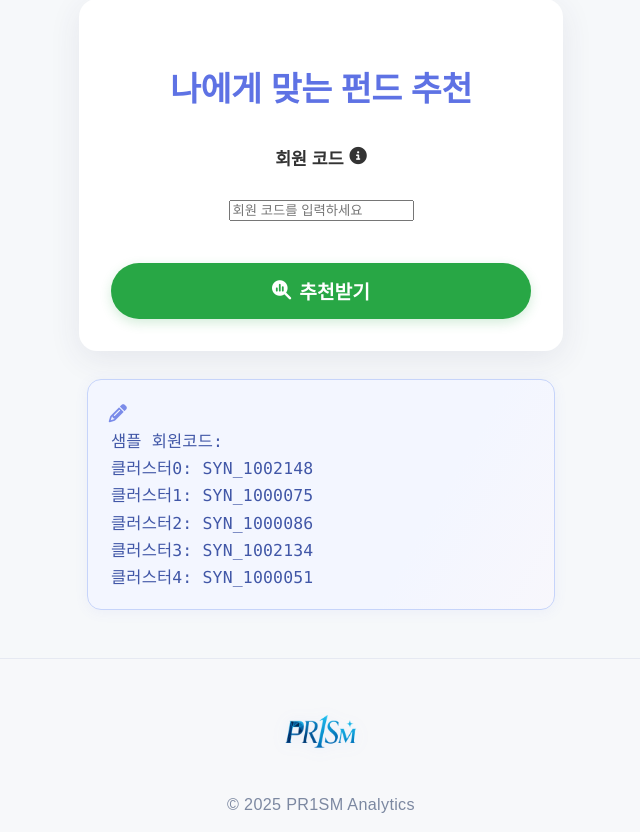
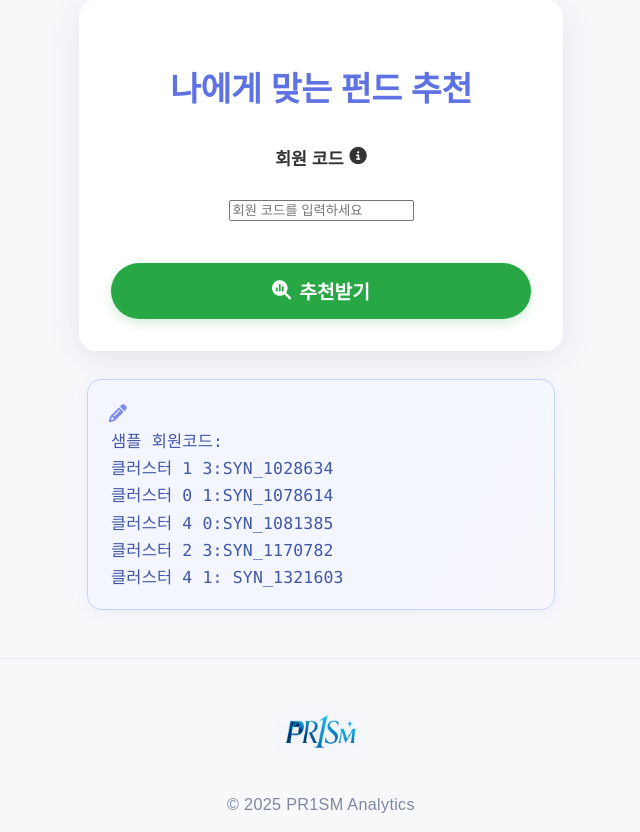
Before and after one commit to Ad-astra9211/MS-Project_1, a Flask app: page / in a window 1280 px wide. Shown: the part 167-999 px from the top of the page, without its empty margins (319-959 px from the left). Run offline with Flask 3, Linux system fonts and the light colour scheme.

Commit message:
add combi cluster

```diff
--- a/src/flaskweb/src/app.py
+++ b/src/flaskweb/src/app.py
@@ -1,4 +1,4 @@
-from flask import Flask, render_template, request
+from flask import Flask, request, render_template, redirect, url_for, flash
 import os
 from databricks import sql
 import pandas as pd
@@ -6,6 +6,7 @@ from dotenv import load_dotenv
 
 load_dotenv()
 app = Flask(__name__)
+app.secret_key = os.environ.get('SECRET_KEY')
 
 def run_query(query, params=None):
     with sql.connect(
@@ -36,40 +37,178 @@ def risk_label(risk):
     return risk_map.get(int(risk), str(risk)) if risk else None
 
 # 클러스터별 기본 필터 조건
-cluster_fund_filter_conditions = {
-    0: {  # 오래된 VIP & 활동성 높은 고객
-        "funds_data.fund_performance.펀드성과정보_1년": (">", 0.05),
-        "funds_data.fund_performance.펀드수정샤프연환산_1년": (">", 1.0),
-        "funds_data.fund_risk_grades.투자위험등급": ("<=", 3)
+customer_consumption_cluster_fund_conditions = {
+    # Cluster 0: 핵심 활성 고객 (VIP, 활동성 높은 고객)
+    (0, 0): {
+        # [근거] VIP+소극적. 저위험, 안정형, MDD로 손실 제한.
+        # "fund_tags.배당주": (">", 0.5),
+        # "fund_tags.절대수익추구": (">", 0.5),
+        "fund_performance.펀드성과정보_1년": (">", 0.05),
+        "fund_performance.펀드수정샤프연환산_1년": (">", 1.0),
+        "fund_risk_grades.투자위험등급": ("<=", 3),  # 필수
+        # "fund_performance.MaximumDrawDown_1년": ("<", -5),  # 안정성 강조
     },
-    1: {  # 저활동/이탈 가능성 고객
-        "funds_data.fund_tags.절대수익추구": (">", 0.5),
-        "funds_data.fund_tags.퇴직연금": (">", 0.5),
-        "funds_data.fund_fees.선취수수료": ("==", 0.0),
-        "funds_data.fund_performance.MaximumDrawDown_1년": ("<", -5),
-        "funds_data.fund_risk_grades.투자위험등급": ("<=", 3)
+    (0, 1): {
+        # [근거] VIP+활동성. 성장/글로벌, MDD로 중위험 허용.
+        # "fund_tags.글로벌": (">", 0.5),
+        # "fund_tags.성장주": (">", 0.5),
+        "fund_performance.펀드성과정보_1년": (">", 0.05),
+        "fund_performance.펀드수정샤프연환산_1년": (">", 1.0),
+        "fund_risk_grades.투자위험등급": ("<=", 3),
+        "fund_performance.MaximumDrawDown_1년": ("<", -5),
     },
-    2: {  # 신규 고객 또는 빠르게 이탈한 고객
-        "funds_data.fund_tags.4차산업": (">", 0.5),
-        "funds_data.fund_tags.성장주": (">", 0.5),
-        "funds_data.fund_fees.선취수수료": ("==", 0.0),
-        "funds_data.fund_performance.펀드성과정보_1년": (">", 0.03),
-        "funds_data.fund_risk_grades.투자위험등급": ("<=", 4),
+    (0, 2): {
+        # [근거] 실속형 소비+VIP. 중소형주, 무수수료, 위험등급 필수.
+        "fund_tags.중소형주": (">", 0.5),
+        "fund_performance.펀드성과정보_1년": (">", 0.03),
+        "fund_fees.선취수수료": ("==", 0.0),
+        "fund_risk_grades.투자위험등급": ("<=", 4),
+        "fund_performance.MaximumDrawDown_1년": ("<", -7),  # 공격적 투자자용
     },
-    3: {  # 안정적인 중급 이용 고객
-        "funds_data.fund_tags.자산배분": (">", 0.5),
-        "funds_data.fund_performance.펀드수정샤프연환산_1년": (">", 0.8),
-        "funds_data.fund_fees.운용보수": ("<", 1.0),
-        "funds_data.fund_risk_grades.투자위험등급": ("<=", 2),
+    (0, 3): {
+        # [근거] 가족/장기고객+VIP. 자산배분/ESG, 보수적 MDD.
+        # "fund_tags.자산배분": (">", 0.5),
+        "fund_performance.펀드수정샤프연환산_1년": (">", 0.8),
+        "fund_risk_grades.투자위험등급": ("<=", 2),
+        "fund_performance.MaximumDrawDown_1년": ("<", -4),
     },
-    4: {  # 중저가 이용/평범한 고객
-        "funds_data.fund_tags.배당주": (">", 0.5),
-        "funds_data.fund_tags.중소형주": ("<", 0.5),
-        "funds_data.fund_performance.펀드성과정보_1년": (">", 0.02),
-        "funds_data.fund_fees.판매보수": ("<", 0.8),
-        "funds_data.fund_risk_grades.투자위험등급": ("<=", 3),
+    (0, 4): {
+        # [근거] 젊은/트렌드 소비+VIP. 성장주/중소형주, 위험등급 필수, MDD 완화.
+        # "fund_tags.중소형주": (">", 0.5),
+        "fund_tags.성장주": (">", 0.5),
+        "fund_performance.펀드성과정보_1년": (">", 0.02),
+        "fund_risk_grades.투자위험등급": ("<=", 3),
+        "fund_performance.MaximumDrawDown_1년": ("<", -6),
+    },
+
+    # Cluster 1: 휴면/저관여 고객
+    (1, 0): {
+        "fund_tags.배당주": (">", 0.5),
+        "fund_tags.절대수익추구": (">", 0.5),
+        "fund_performance.펀드성과정보_1년": (">", 0.03),
+        "fund_fees.선취수수료": ("==", 0.0),
+        "fund_performance.MaximumDrawDown_1년": ("<", -3),
+        "fund_risk_grades.투자위험등급": ("<=", 3),
+    },
+    (1, 1): {
+        "fund_tags.배당주": (">", 0.5),
+        "fund_tags.절대수익추구": (">", 0.5),
+        "fund_risk_grades.투자위험등급": ("<=", 3),
+        "fund_performance.MaximumDrawDown_1년": ("<", -3),
+        "fund_fees.선취수수료": ("==", 0.0),
+    },
+    (1, 2): {
+        "fund_tags.중소형주": (">", 0.5),
+        "fund_performance.펀드성과정보_1년": (">", 0.03),
+        "fund_fees.선취수수료": ("==", 0.0),
+        "fund_risk_grades.투자위험등급": ("<=", 4),
+        "fund_performance.MaximumDrawDown_1년": ("<", -7),
+    },
+    (1, 3): {
+        "fund_tags.자산배분": (">", 0.5),
+        "fund_tags.ESG(사회책임투자형)": (">", 0.5),
+        "fund_tags.배당주": (">", 0.5),
+        "fund_fees.선취수수료": ("==", 0.0),
+        "fund_risk_grades.투자위험등급": ("<=", 2),
+        "fund_performance.MaximumDrawDown_1년": ("<", -4),
+    },
+    (1, 4): {
+        "fund_tags.중소형주": (">", 0.5),
+        "fund_tags.성장주": (">", 0.5),
+        "fund_fees.선취수수료": ("==", 0.0),
+        "fund_risk_grades.투자위험등급": ("<=", 3),
+        "fund_performance.MaximumDrawDown_1년": ("<", -6),
+    },
+
+    # Cluster 2: 금융 서비스 중심 고객
+    (2, 0): {
+        "fund_tags.배당주": (">", 0.5),
+        "fund_tags.절대수익추구": (">", 0.5),
+        "fund_performance.펀드성과정보_1년": (">", 0.03),
+        "fund_fees.선취수수료": ("==", 0.0),
+        "fund_risk_grades.투자위험등급": ("<=", 3),
+        "fund_performance.MaximumDrawDown_1년": ("<", -5),
+    },
+    (2, 1): {
+        "fund_tags.절대수익추구": (">", 0.5),
+        "fund_tags.글로벌": (">", 0.5),
+        "fund_performance.펀드성과정보_1년": (">", 0.03),
+        "fund_fees.선취수수료": ("==", 0.0),
+        "fund_risk_grades.투자위험등급": ("<=", 3),
+        "fund_performance.MaximumDrawDown_1년": ("<", -5),
+    },
+    (2, 2): {
+        "fund_tags.중소형주": (">", 0.5),
+        "fund_tags.절대수익추구": (">", 0.5),
+        "fund_performance.펀드성과정보_1년": (">", 0.03),
+        "fund_fees.선취수수료": ("==", 0.0),
+        "fund_risk_grades.투자위험등급": ("<=", 4),
+        "fund_performance.MaximumDrawDown_1년": ("<", -7),
+    },
+    (2, 3): {
+        "fund_tags.자산배분": (">", 0.5),
+        "fund_tags.ESG(사회책임투자형)": (">", 0.5),
+        "fund_performance.펀드수정샤프연환산_1년": (">", 0.8),
+        "fund_fees.선취수수료": ("==", 0.0),
+        "fund_risk_grades.투자위험등급": ("<=", 2),
+        "fund_performance.MaximumDrawDown_1년": ("<", -4),
+    },
+    (2, 4): {
+        "fund_tags.글로벌": (">", 0.5),
+        "fund_tags.성장주": (">", 0.5),
+        "fund_performance.펀드성과정보_1년": (">", 0.02),
+        "fund_fees.선취수수료": ("==", 0.0),
+        "fund_risk_grades.투자위험등급": ("<=", 3),
+        "fund_performance.MaximumDrawDown_1년": ("<", -6),
+    },
+
+    # Cluster 3: 일반/평균 고객
+    (3, 0): {
+        "fund_tags.배당주": (">", 0.5),
+        "fund_tags.자산배분": (">", 0.5),
+        "fund_performance.펀드성과정보_1년": (">", 0.02),
+        "fund_fees.선취수수료": ("==", 0.0),
+        "fund_risk_grades.투자위험등급": ("<=", 3),
+        "fund_performance.MaximumDrawDown_1년": ("<", -5),
+    },
+    (3, 1): {
+        "fund_tags.자산배분": (">", 0.5),
+        "fund_tags.글로벌": (">", 0.5),
+        "fund_tags.성장주": (">", 0.5),
+        "fund_performance.펀드성과정보_1년": (">", 0.02),
+        "fund_fees.선취수수료": ("==", 0.0),
+        "fund_risk_grades.투자위험등급": ("<=", 3),
+        "fund_performance.MaximumDrawDown_1년": ("<", -5),
+    },
+    (3, 2): {
+        "fund_tags.중소형주": (">", 0.5),
+        "fund_tags.자산배분": (">", 0.5),
+        "fund_performance.펀드성과정보_1년": (">", 0.02),
+        "fund_fees.선취수수료": ("==", 0.0),
+        "fund_risk_grades.투자위험등급": ("<=", 4),
+        "fund_performance.MaximumDrawDown_1년": ("<", -8),
+    },
+    (3, 3): {
+        "fund_tags.자산배분": (">", 0.5),
+        "fund_tags.ESG(사회책임투자형)": (">", 0.5),
+        "fund_tags.배당주": (">", 0.5),
+        "fund_performance.펀드성과정보_3년": (">", 0.02),
+        "fund_fees.선취수수료": ("==", 0.0),
+        "fund_risk_grades.투자위험등급": ("<=", 2),
+        "fund_performance.MaximumDrawDown_1년": ("<", -4),
+    },
+    (3, 4): {
+        "fund_tags.중소형주": (">", 0.5),
+        "fund_tags.성장주": (">", 0.5),
+        "fund_performance.펀드성과정보_1년": (">", 0.02),
+        "fund_fees.선취수수료": ("==", 0.0),
+        "fund_risk_grades.투자위험등급": ("<=", 3),
+        "fund_performance.MaximumDrawDown_1년": ("<", -6),
     },
 }
+
+
+
 
 # 테마 키워드
 theme_keywords = ['가치주', '성장주', '중소형주', '글로벌', '자산배분', '4차산업', 'ESG',
@@ -82,45 +221,69 @@ def home():
 @app.route('/recommend', methods=['POST'])
 def recommend():
     try:
-        # 1. 회원코드 입력이 있으면 cluster값을 우선 조회
+        # 1. 회원코드 입력이 있으면 클러스터 값 조회
         member_code = request.form.get('member_code')
-        cluster_value = None
+        customer_cluster_value = None  # 고객 클러스터
+        consumption_cluster_value = None  # 소비 클러스터
         preselected_themes = []
         preselected_risk = None
         cluster_cond = {}
+        applied_filters = {}
 
-        # [핵심] 적용할 필드명 리스트
+        # [핵심] 적용할 필드명 리스트 (SQL 매핑)
         filter_fields = {
-            "funds_data.fund_performance.펀드수정샤프연환산_1년": "p.`펀드수정샤프연환산_1년`",
-            "funds_data.fund_performance.펀드성과정보_1년": "p.`펀드성과정보_1년`",
-            "funds_data.fund_fees.선취수수료": "f.`선취수수료`",
-            "funds_data.fund_performance.MaximumDrawDown_1년": "p.`MaximumDrawDown_1년`",
-            "funds_data.fund_fees.운용보수": "f.`운용보수`",
-            "funds_data.fund_fees.판매보수": "f.`판매보수`"
+            "fund_tags.배당주": "t.`배당주`",
+            "fund_tags.절대수익추구": "t.`절대수익추구`",
+            "fund_tags.글로벌": "t.`글로벌`",
+            "fund_tags.성장주": "t.`성장주`",
+            "fund_tags.중소형주": "t.`중소형주`",
+            "fund_tags.자산배분": "t.`자산배분`",
+            "fund_tags.ESG(사회책임투자형)": "t.`ESG(사회책임투자형)`",
+
+            "fund_performance.펀드성과정보_1년": "p.`펀드성과정보_1년`",
+            "fund_performance.펀드성과정보_3년": "p.`펀드성과정보_3년`",
+            "fund_performance.펀드수정샤프연환산_1년": "p.`펀드수정샤프연환산_1년`",
+            "fund_performance.MaximumDrawDown_1년": "p.`MaximumDrawDown_1년`",
+
+            "fund_risk_grades.투자위험등급": "r.`투자위험등급`",
+            "fund_fees.선취수수료": "f.`선취수수료`"
         }
 
+
+        # 1-1. 회원코드로 고객/소비 클러스터 조회
         if member_code:
-            # cluster값 조회
-            query = "SELECT cluster FROM database_pjt.df_final_with_cluster WHERE `발급회원번호` = ?"
-            df = run_query(query, params=(member_code,))
-            if df.empty:
-                flash('해당 회원 코드가 존재하지 않습니다.')
+            # 소비 클러스터 조회
+            q1 = "SELECT cluster FROM database_pjt.df_final_with_cluster WHERE `발급회원번호` = ?"
+            df1 = run_query(q1, params=(member_code,))
+            if not df1.empty:
+                consumption_cluster_value = int(df1.iloc[0]['cluster'])
+
+            # 고객 클러스터 조회
+            q2 = "SELECT prediction FROM database_pjt.customer_clusters_final WHERE `발급회원번호` = ?"
+            df2 = run_query(q2, params=(member_code,))
+            if not df2.empty:
+                customer_cluster_value = int(df2.iloc[0]['prediction'])
+
+            # 둘 다 없으면 메시지 후 홈으로 리다이렉트
+            if consumption_cluster_value is None and customer_cluster_value is None:
+                flash('존재하지않는 회원번호입니다.')
                 return redirect(url_for('home'))
-            cluster_value = int(df.iloc[0]['cluster'])
 
-            # cluster별 기본 필터/테마/위험등급 추출
-            cluster_cond = cluster_fund_filter_conditions.get(cluster_value, {})
+            # 하나라도 없으면 0으로 대체
+            if consumption_cluster_value is None:
+                consumption_cluster_value = 0
+            if customer_cluster_value is None:
+                customer_cluster_value = 0
+
+            # 클러스터 조합별 조건 추출
+            cluster_key = (customer_cluster_value, consumption_cluster_value)
+            cluster_cond = customer_consumption_cluster_fund_conditions.get(cluster_key, {})
             for key, (op, val) in cluster_cond.items():
-                # 테마 키워드 추출
                 for theme in theme_keywords:
                     if theme in key and op == ">" and val >= 0.5:
                         preselected_themes.append(theme)
-                # 위험등급 추출
                 if '투자위험등급' in key and op in ("<=", "<"):
                     preselected_risk = val
-            # print('cluster_cond:', cluster_cond)
-            # print('preselected_themes:', preselected_themes)
-            # print('preselected_risk:', preselected_risk)
 
         # 2. 폼에서 직접 입력된 값이 있으면 우선 적용
         occupation = request.form.get('occupation')
@@ -161,11 +324,17 @@ def recommend():
         '''
         params = []
 
-        # [3] 클러스터 필터 동적 쿼리 추가
-        applied_filters = {}  # 화면 표시용
+        # 4. 클러스터 필터 동적 쿼리 추가
         if cluster_cond:
             for key, (op, val) in cluster_cond.items():
-                # 필드명이 filter_fields에 있는 경우만 쿼리에 추가
+                # 테마(태그)는 쿼리 필터로 넣지 않고, preselected_themes에만 추가
+                if key.startswith("fund_tags."):
+                    for theme in theme_keywords:
+                        if theme in key and op == ">" and val >= 0.5:
+                            preselected_themes.append(theme)
+                    continue  # 쿼리에는 추가하지 않음
+
+                # 성과, 위험, 수수료 등만 쿼리 필터로 추가
                 if key in filter_fields:
                     sql_field = filter_fields[key]
                     if op == "==":
@@ -173,16 +342,23 @@ def recommend():
                     else:
                         query += f" AND {sql_field} {op} ?"
                     params.append(val)
-                    # 화면 표시용 라벨
+                        # 화면 표시용 라벨
                     label_map = {
-                        "funds_data.fund_performance.펀드수정샤프연환산_1년": "펀드수정샤프연환산_1년",
-                        "funds_data.fund_performance.펀드성과정보_1년": "펀드성과정보_1년",
-                        "funds_data.fund_fees.선취수수료": "선취수수료",
-                        "funds_data.fund_performance.MaximumDrawDown_1년": "MaximumDrawDown_1년",
-                        "funds_data.fund_fees.운용보수": "운용보수",
-                        "funds_data.fund_fees.판매보수": "판매보수"
+                        "fund_tags.배당주": "배당주",
+                        "fund_tags.절대수익추구": "절대수익추구",
+                        "fund_tags.중소형주": "중소형주",
+                        "fund_tags.글로벌": "글로벌",
+                        "fund_tags.성장주": "성장주",
+                        "fund_tags.ESG(사회책임투자형)": "ESG",
+                        "fund_performance.펀드성과정보_1년": "펀드성과정보_1년",
+                        "fund_performance.펀드성과정보_3년": "펀드성과정보_3년",
+                        "fund_performance.펀드수정샤프연환산_1년": "펀드수정샤프연환산_1년",
+                        "fund_performance.MaximumDrawDown_1년": "MaximumDrawDown_1년",
+                        "fund_risk_grades.투자위험등급": "투자위험등급",
+                        "fund_fees.선취수수료": "선취수수료"
                     }
-                    applied_filters[label_map[key]] = f"{op} {val}"
+
+                    applied_filters[label_map.get(key, key)] = f"{op} {val}"
 
         # 키워드(펀드명) 필터
         if keyword:
@@ -190,14 +366,11 @@ def recommend():
             params.append(f'%{keyword}%')
 
         query += f" ORDER BY {sort_column}"
-
         df = run_query(query, params)
         funds = df.to_dict(orient='records')
 
-
         risk_text = risk_label(risk_preference) if risk_preference else None
 
-        # result.html에 preselected_themes, preselected_risk 전달
         return render_template(
             'result.html',
             funds=funds,
@@ -205,7 +378,9 @@ def recommend():
             preselected_risk=risk_preference,
             risk_text=risk_text,
             theme_keywords=theme_keywords,
-            applied_filters=applied_filters  # 화면 표시용 필터 전달
+            applied_filters=applied_filters,
+            customer_cluster_value=customer_cluster_value,
+            consumption_cluster_value=consumption_cluster_value
         )
 
     except Exception as e:
--- a/src/flaskweb/src/templates/index.html
+++ b/src/flaskweb/src/templates/index.html
@@ -40,11 +40,11 @@
 
   <div class="sample-note">
     샘플 회원코드:
-    클러스터0: SYN_1002148
-    클러스터1: SYN_1000075
-    클러스터2: SYN_1000086
-    클러스터3: SYN_1002134
-    클러스터4: SYN_1000051
+    클러스터 1 3:SYN_1028634
+    클러스터 0 1:SYN_1078614
+    클러스터 4 0:SYN_1081385
+    클러스터 2 3:SYN_1170782
+    클러스터 4 1: SYN_1321603
     </div>
 </main>
 <!-- Footer 시작 -->
```
Also changed, not shown: src/flaskweb/src/templates/result.html (+8 -0 lines).
